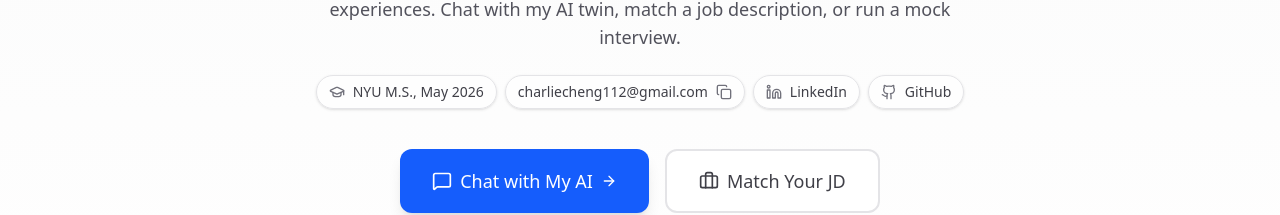
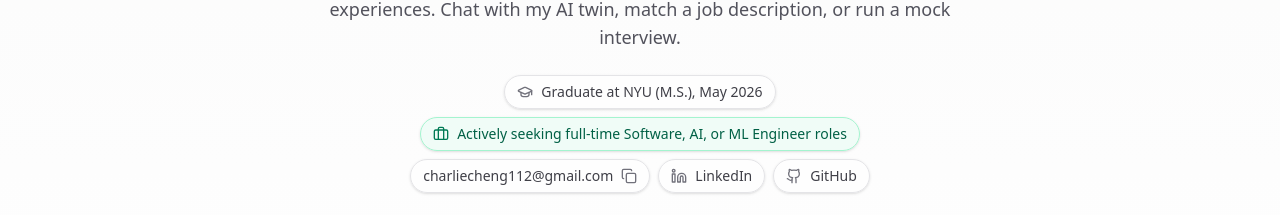
Before and after one commit to Oak112/chengai, a Next.js app: page / in a window 1280 px wide. Shown: the part 406-621 px from the top of the page. Built offline with nearby package versions, Linux system fonts and the light colour scheme; no server answers.

Commit message:
Home: add graduation + job seeking

```diff
--- a/src/components/HeroIdentityBar.tsx
+++ b/src/components/HeroIdentityBar.tsx
@@ -1,7 +1,7 @@
 'use client';
 
 import { useCallback, useEffect, useState } from 'react';
-import { Check, Copy, Github, GraduationCap, Linkedin } from 'lucide-react';
+import { Briefcase, Check, Copy, Github, GraduationCap, Linkedin } from 'lucide-react';
 import TrackedLink from '@/components/TrackedLink';
 import { trackEvent } from '@/lib/analytics';
 
@@ -54,7 +54,12 @@ export default function HeroIdentityBar() {
       <div className="flex flex-wrap items-center justify-center gap-2">
         <span className="inline-flex items-center gap-2 rounded-full border border-zinc-200 bg-white/70 px-3 py-1.5 text-sm font-medium text-zinc-700 shadow-sm dark:border-zinc-800 dark:bg-zinc-950/50 dark:text-zinc-200">
           <GraduationCap className="h-4 w-4 text-zinc-500 dark:text-zinc-400" />
-          NYU M.S., May 2026
+          Graduate at NYU (M.S.), May 2026
+        </span>
+
+        <span className="inline-flex items-center gap-2 rounded-full border border-emerald-200 bg-emerald-50/70 px-3 py-1.5 text-sm font-medium text-emerald-800 shadow-sm dark:border-emerald-900/60 dark:bg-emerald-950/30 dark:text-emerald-200">
+          <Briefcase className="h-4 w-4 text-emerald-700 dark:text-emerald-300" />
+          Actively seeking full-time Software, AI, or ML Engineer roles
         </span>
 
         <button
```
